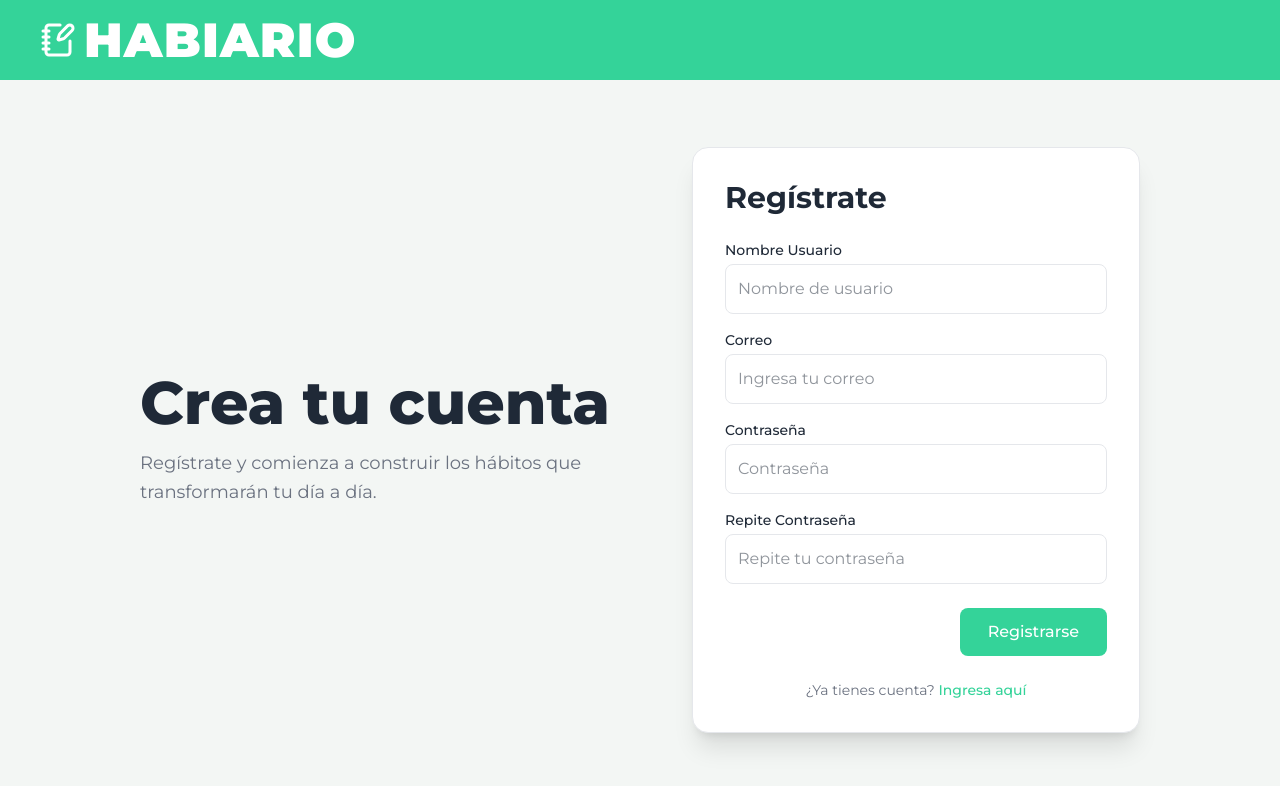
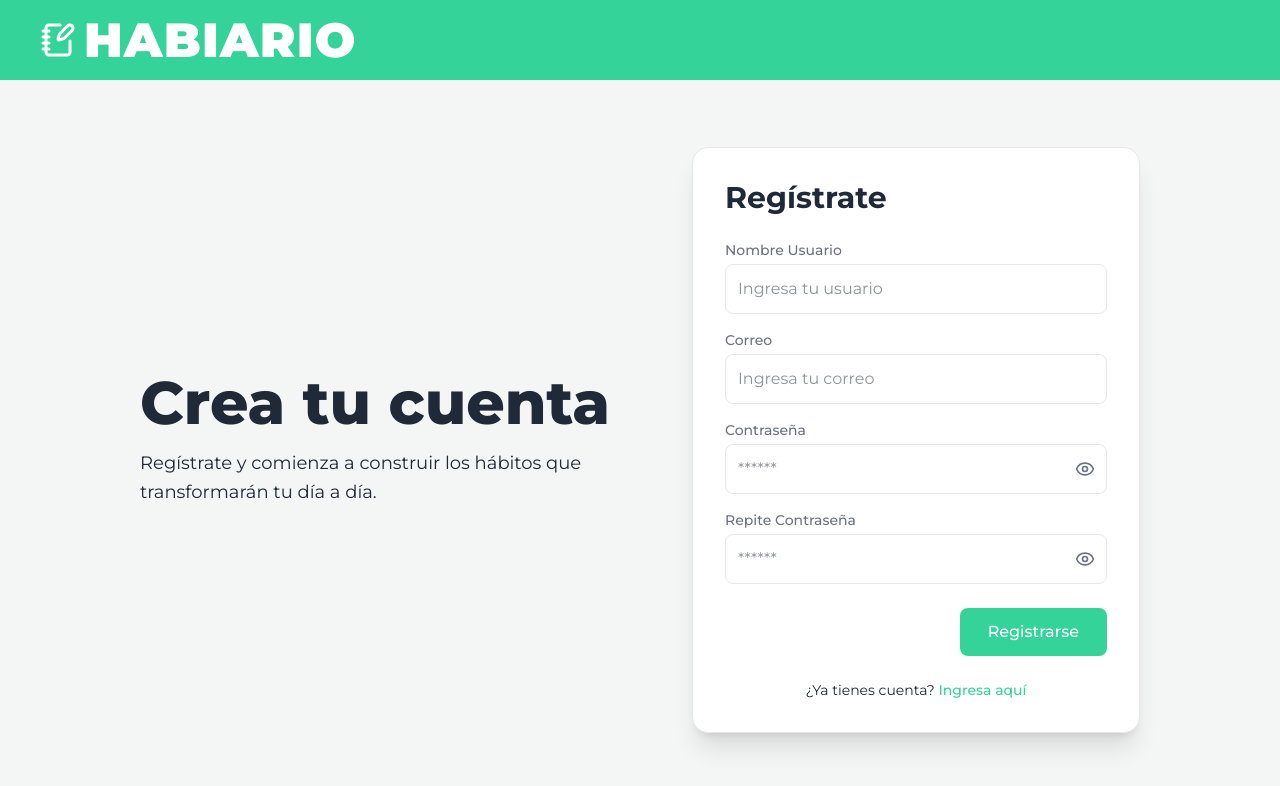
Before and after one commit to avtr-anthony/avtr-anthony-habit-tracker-app, a Next.js app: page /register in a window 1280 px wide. Shown: the top 786 px of the page. Built offline with nearby package versions, Linux system fonts and the light colour scheme.

Commit message:
refactor(inputfield): Se modifico inputfield type password con useState para ver/noVer contraseña

```diff
--- a/src/app/globals.css
+++ b/src/app/globals.css
@@ -12,7 +12,7 @@
   --color-secondary: #60a5fa;
   --color-accent: #fbbf24;
   --color-text: #1f2937;
-  --color-text-secondary: #6b7280;
+  --color-textSecondary: #6b7280;
   --color-border: #e5e7eb;
   --color-success: #6ee7b7;
   --color-error: #f87171;
--- a/src/app/register/page.tsx
+++ b/src/app/register/page.tsx
@@ -13,7 +13,8 @@ export default function Register() {
               Crea tu cuenta
             </h1>
             <p className="text-textSecondary text-base leading-relaxed sm:text-lg">
-              Regístrate y comienza a construir los hábitos que transformarán tu día a día.
+              Regístrate y comienza a construir los hábitos que transformarán tu
+              día a día.
             </p>
           </div>
           <div className="w-full max-w-md">
@@ -23,27 +24,27 @@ export default function Register() {
                 {
                   label: "Nombre Usuario",
                   type: "text",
-                  placeholder: "Nombre de usuario"
+                  placeholder: "Ingresa tu usuario",
                 },
                 {
                   label: "Correo",
                   type: "email",
-                  placeholder: "Ingresa tu correo"
+                  placeholder: "Ingresa tu correo",
                 },
                 {
                   label: "Contraseña",
                   type: "password",
-                  placeholder: "Contraseña"
+                  placeholder: "******",
                 },
                 {
                   label: "Repite Contraseña",
                   type: "password",
-                  placeholder: "Repite tu contraseña"
-                }
+                  placeholder: "******",
+                },
               ]}
               button={{
                 label: "Registrarse",
-                variant: "primary"
+                variant: "primary",
               }}
               footerText="¿Ya tienes cuenta?"
               footerLinkText="Ingresa aquí"
--- a/src/features/ui/inputField.tsx
+++ b/src/features/ui/inputField.tsx
@@ -1,3 +1,7 @@
+"use client";
+import { useState } from "react";
+import { Eye, EyeOff } from "lucide-react";
+
 export interface InputFieldProps {
   label: string;
   type?: string;
@@ -9,20 +13,43 @@ export default function InputField({
   label,
   type = "text",
   placeholder = "",
-  name
+  name,
 }: InputFieldProps) {
+  const [showPassword, setShowPassword] = useState(false);
+  const isPassword = type === "password";
+
   return (
     <div className="flex w-full flex-col">
-      <label htmlFor={name} className="text-textSecondary mb-1 text-sm font-medium">
+      <label
+        htmlFor={name}
+        className="text-textSecondary mb-1 text-sm font-medium"
+      >
         {label}
       </label>
-      <input
-        id={name}
-        name={name}
-        type={type}
-        placeholder={placeholder}
-        className="border-border focus:ring-primary w-full rounded-lg border p-2 transition focus:ring-2 focus:outline-none sm:p-3"
-      />
+
+      <div className="relative">
+        <input
+          id={name}
+          name={name}
+          type={isPassword && showPassword ? "text" : type}
+          placeholder={placeholder}
+          className="border-border focus:ring-primary w-full rounded-lg border p-2 pr-10 transition focus:ring-2 focus:outline-none sm:p-3"
+        />
+
+        {isPassword && (
+          <button
+            type="button"
+            onClick={() => setShowPassword(!showPassword)}
+            className="absolute right-3 top-1/2 -translate-y-1/2 text-textSecondary hover:text-primary"
+          >
+            {showPassword ? (
+              <EyeOff className="h-5 w-5" />
+            ) : (
+              <Eye className="h-5 w-5" />
+            )}
+          </button>
+        )}
+      </div>
     </div>
   );
 }
```
